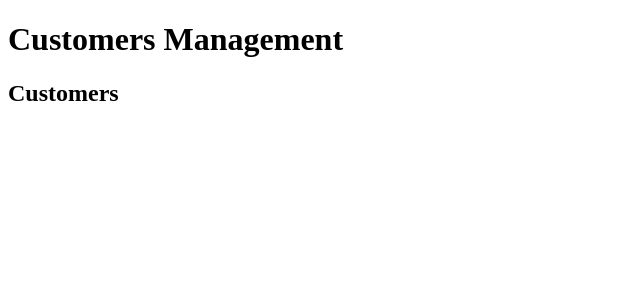
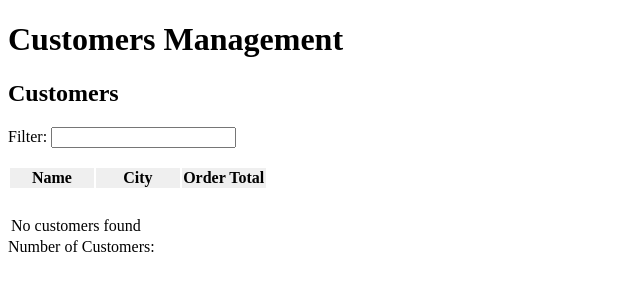
Before and after one commit to codecrook/angular-practice, an Angular app in the folder customers-management/: page / in a window 1280 px wide. Shown: the top 300 px of the page, without its empty margins (0-640 px from the left). Built offline with nearby package versions, Linux system fonts and the light colour scheme.

Commit message:
Learned to create and use Interfaces for strict typing

```diff
--- a/customers-management/src/app/app.module.ts
+++ b/customers-management/src/app/app.module.ts
@@ -4,7 +4,8 @@ import { NgModule } from '@angular/core';
 import { AppRoutingModule } from './app-routing.module';
 import { AppComponent } from './app.component';
 
-import { CustomersModule } from './customers/customers.module'
+import { SharedModule } from './shared/shared.module'
+import { CustomersModule } from './customers/customers.module';
 
 @NgModule({
   declarations: [
@@ -13,7 +14,8 @@ import { CustomersModule } from './customers/customers.module'
   imports: [
     BrowserModule,
     AppRoutingModule,
-    CustomersModule
+    CustomersModule,
+    SharedModule
   ],
   providers: [],
   bootstrap: [AppComponent]
--- /dev/null
+++ b/customers-management/src/app/customers/customers-list/customers-list.component.html
@@ -0,0 +1,32 @@
+<filter-textbox></filter-textbox>
+<br />
+<br />
+<table class="table table-hover">
+    <thead>
+        <tr>
+            <th>Name</th>
+            <th>City</th>
+            <th>Order Total</th>
+        </tr>
+    </thead>
+    <tr>
+        <td>
+            <a>
+
+            </a>
+        </td>
+        <td></td>
+        <td></td>
+    </tr>
+    <tr>
+        <td colspan="2">&nbsp;</td>
+        <td>
+
+        </td>
+    </tr>
+    <tr>
+        <td colspan="4">No customers found</td>
+    </tr>
+</table>
+Number of Customers:
+<br />
--- /dev/null
+++ b/customers-management/src/app/customers/customers-list/customers-list.component.ts
@@ -0,0 +1,19 @@
+import { Component, OnInit } from '@angular/core';
+import { ICustomer } from '../../shared/interfaces'
+
+@Component({
+    selector: 'app-customers-list',
+    templateUrl: './customers-list.component.html'
+})
+export class CustomersListComponent implements OnInit {
+
+    filteredCustomers: ICustomer[] = [];
+    customersOrderTotal!: number;
+    currencyCode: string = 'USD';
+
+    constructor() { }
+
+    ngOnInit() {
+
+    }
+}
--- /dev/null
+++ b/customers-management/src/app/customers/customers-list/filter-textbox.component.ts
@@ -0,0 +1,16 @@
+import { Component, OnInit } from '@angular/core';
+
+@Component({
+    selector: 'filter-textbox',
+    template: `
+        Filter: <input type="text" />
+    `
+})
+
+export class FilterTextboxComponent implements OnInit {
+    constructor() { }
+
+    ngOnInit() {
+
+    }
+}
--- a/customers-management/src/app/customers/customers.component.html
+++ b/customers-management/src/app/customers/customers.component.html
@@ -1 +1,2 @@
 <h2>{{ title }}</h2>
+<app-customers-list></app-customers-list>
--- a/customers-management/src/app/customers/customers.component.ts
+++ b/customers-management/src/app/customers/customers.component.ts
@@ -1,4 +1,5 @@
 import { Component, OnInit } from '@angular/core';
+import { ICustomer } from '../shared/interfaces'
 
 @Component({
     selector: 'app-customers',
@@ -6,7 +7,7 @@ import { Component, OnInit } from '@angular/core';
 })
 export class CustomersComponent implements OnInit {
     title!: string;
-    people!: any[];
+    people!: ICustomer[];
 
     constructor() { }
     ngOnInit() {
--- /dev/null
+++ b/customers-management/src/app/shared/interfaces.ts
@@ -0,0 +1,18 @@
+export interface ICustomer {
+    id: number;
+    name: string;
+    city: string;
+    orderTotal?: number;
+    customerSince: any;
+}
+
+export interface IOrder {
+    customerId: number;
+    orderItems: IOrderItem[];
+}
+
+export interface IOrderItem {
+    id: number;
+    productName: string;
+    itemCost: number;
+}
--- a/customers-management/src/styles.css
+++ b/customers-management/src/styles.css
@@ -1 +1,34 @@
-/* You can add global styles to this file, and also import other style files */
+html {
+    overflow-y: scroll;
+    overflow-x: hidden;
+}
+
+main {
+    position: relative;
+    padding-top: 55px;
+}
+
+/* Ensure display:flex and others don't override a [hidden] */
+[hidden] { display: none !important; }
+
+footer {
+    margin-top: 15px;
+}
+
+th {
+    cursor: pointer;
+}
+
+td {
+    width:33%;
+}
+
+.app-title {
+    line-height:50px;
+    font-size:20px;
+    color: white;
+}
+
+thead {
+    background-color: #efefef;
+}
```
Also changed, not shown: customers-management/src/app/customers/customers.module.ts (+7 -1 lines), customers-management/src/app/shared/shared.module.ts (added, +8 -0 lines), customers-management/tsconfig.app.json (line endings or trailing spaces), 1 other file (tests, documents, lock files or other folders).
